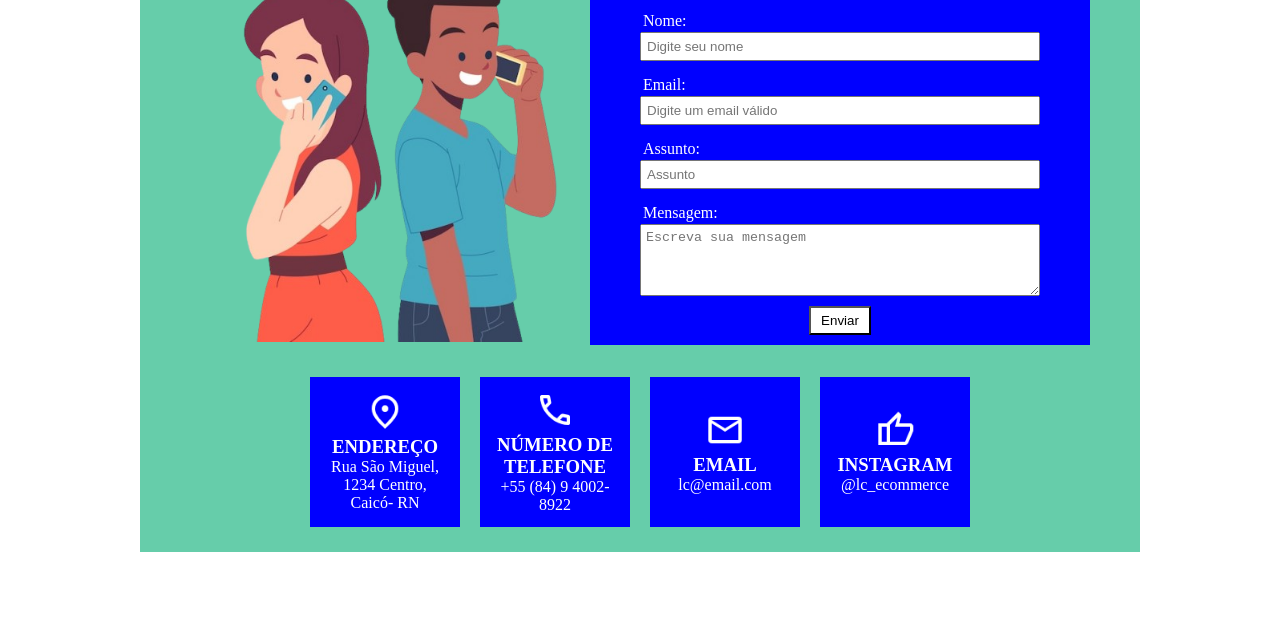
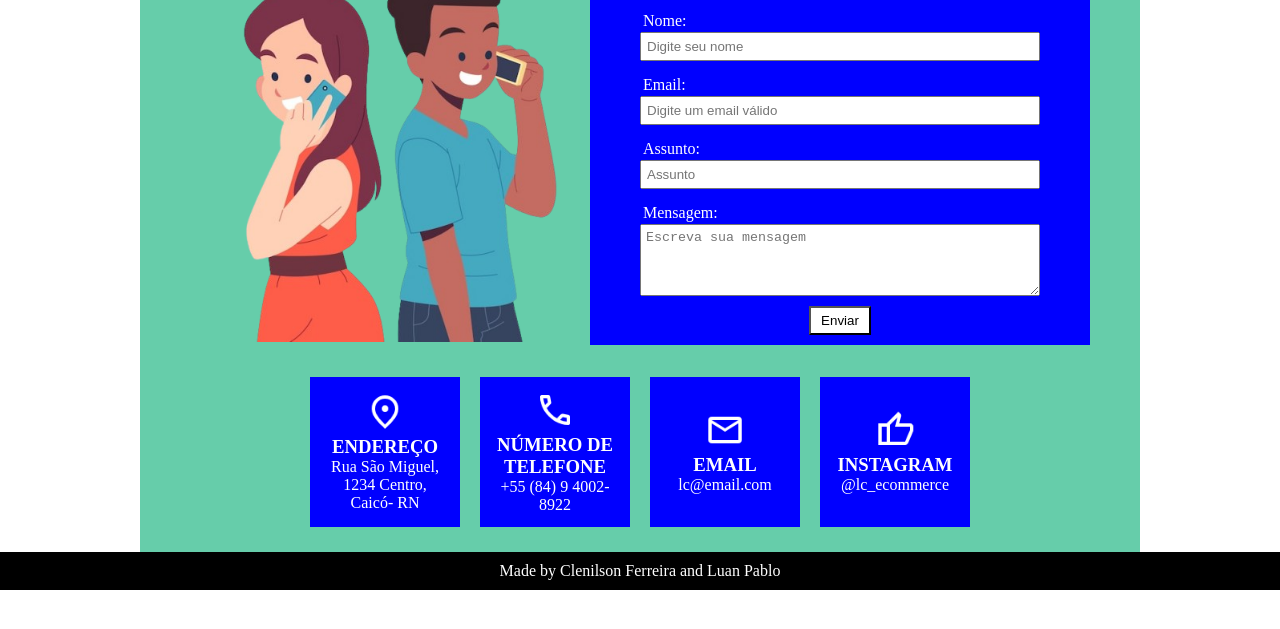
Before and after one commit to skonn3r/projeto---e-commerce, a plain HTML site: page src/pages/contato.html in a window 1280 px wide. Shown: the part 127-756 px from the top of the page. Drawn offline with Linux system fonts and the light colour scheme; a web font is replaced by a local one.

Commit message:
style: Adicionando rodapé à página de contatos.

```diff
--- a/src/assets/css/contato.css
+++ b/src/assets/css/contato.css
@@ -194,3 +194,14 @@ main {
         color: white;
     }
 }
+
+.rodape {
+    display: flex;
+    flex-wrap: wrap;
+    width: 100%;
+    background-color: black;
+    color: white;
+    padding: 10px;
+    justify-content: center;
+    align-items:center
+}
--- a/src/pages/contato.html
+++ b/src/pages/contato.html
@@ -71,5 +71,8 @@
             </p>
         </div>
     </div>
+    <footer class="rodape">
+        Made by Clenilson Ferreira and Luan Pablo
+    </footer>
 </body>
 </html>
```
